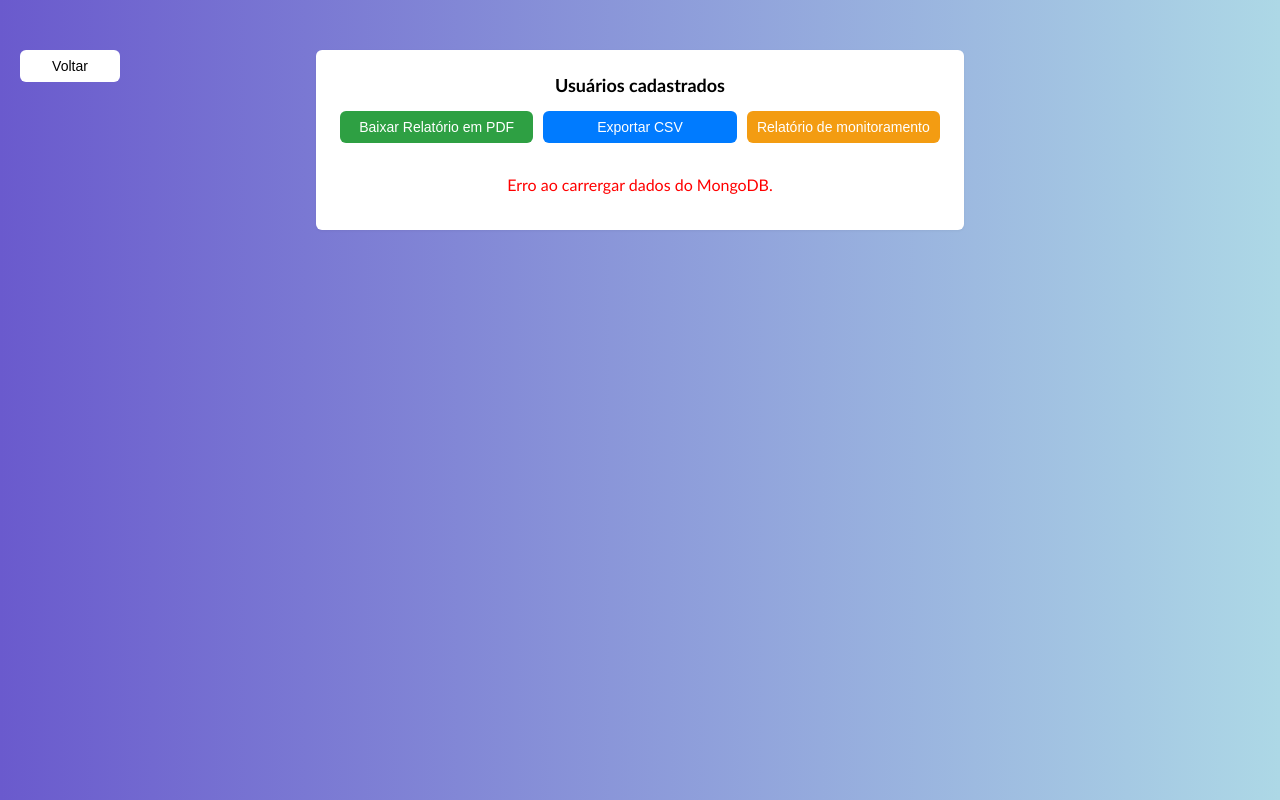
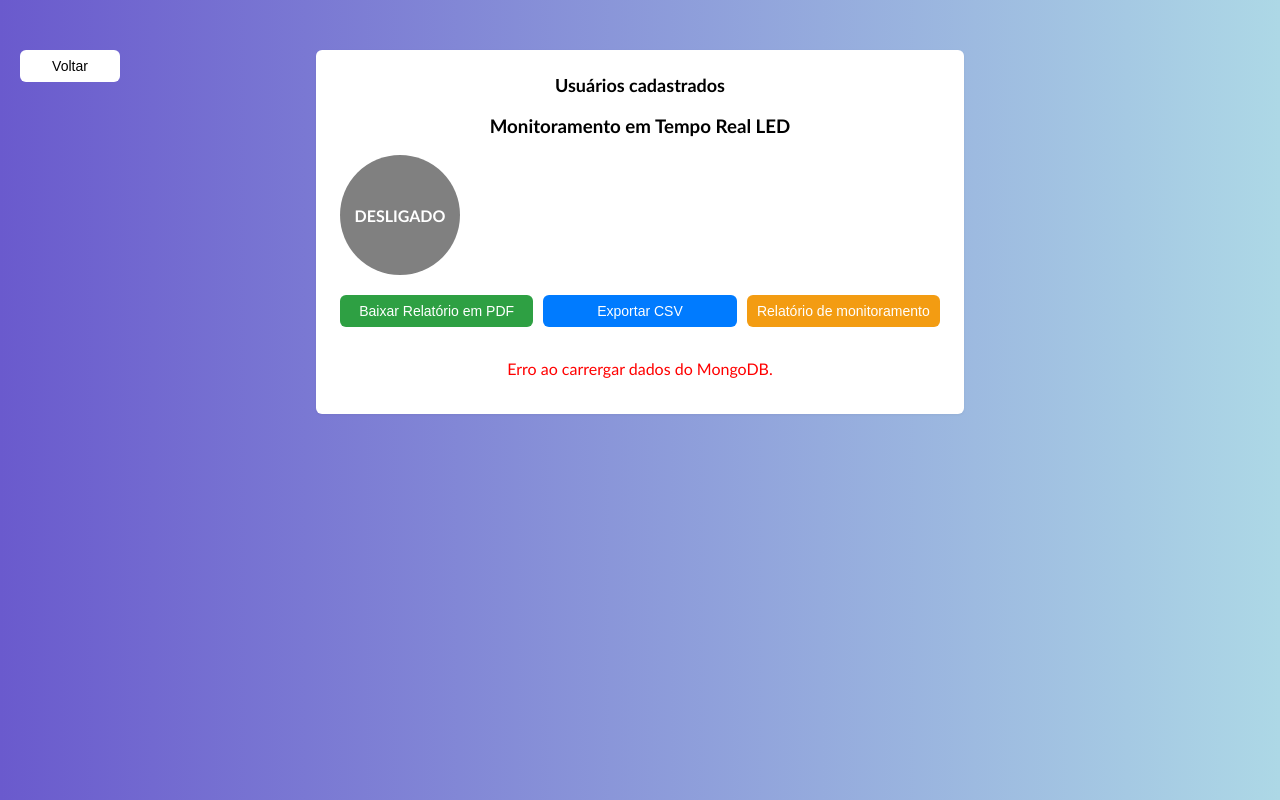
Before and after one commit to naatrz/pweb-projeto-1, a website: page src/adm.html in a window 1280 px wide. Drawn offline with Linux system fonts and the light colour scheme; no server answers; sample sign-in values are in the browser's storage.

Commit message:
Adicioando o LED

```diff
--- a/src/adm.html
+++ b/src/adm.html
@@ -10,6 +10,22 @@
     <body>
         <div class="adm-container">
             <h2>Usuários cadastrados</h2>
+            <h3>Monitoramento em Tempo Real LED</h3>
+            <div id="led"
+                style ="
+                width:120px;
+                height:120px;
+                border-radius:50%;
+                background-color:gray;
+                display:flex;
+                align-items:center;
+                justify-content:center;
+                color:white;
+                font-weight:bold;
+                margin-bottom:20px;
+            ">
+            DESLIGADO
+            </div>
 
             <div style="display: flex; gap: 10px; margin-bottom: 20px;">
                 <button onclick="downloadPDF()" style="background-color: #2ea043;">Baixar Relatório em PDF</button>
```
